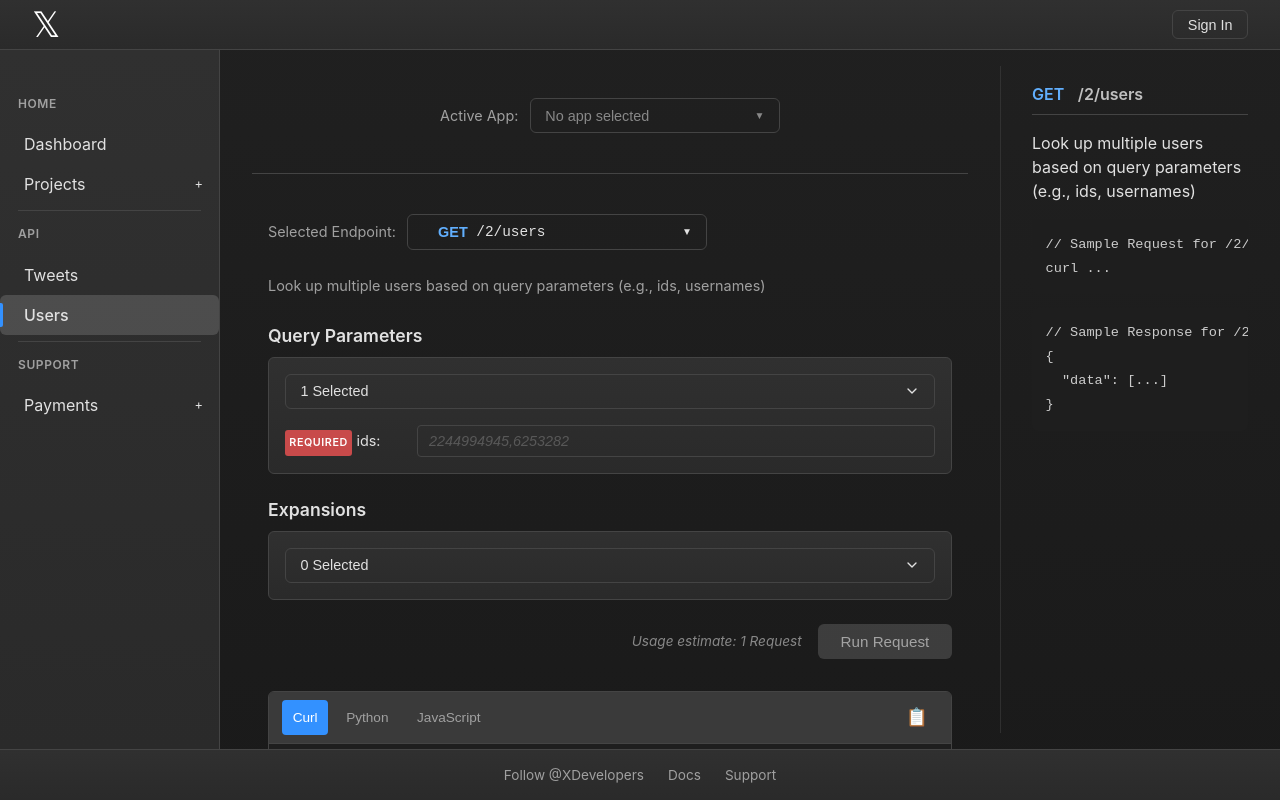
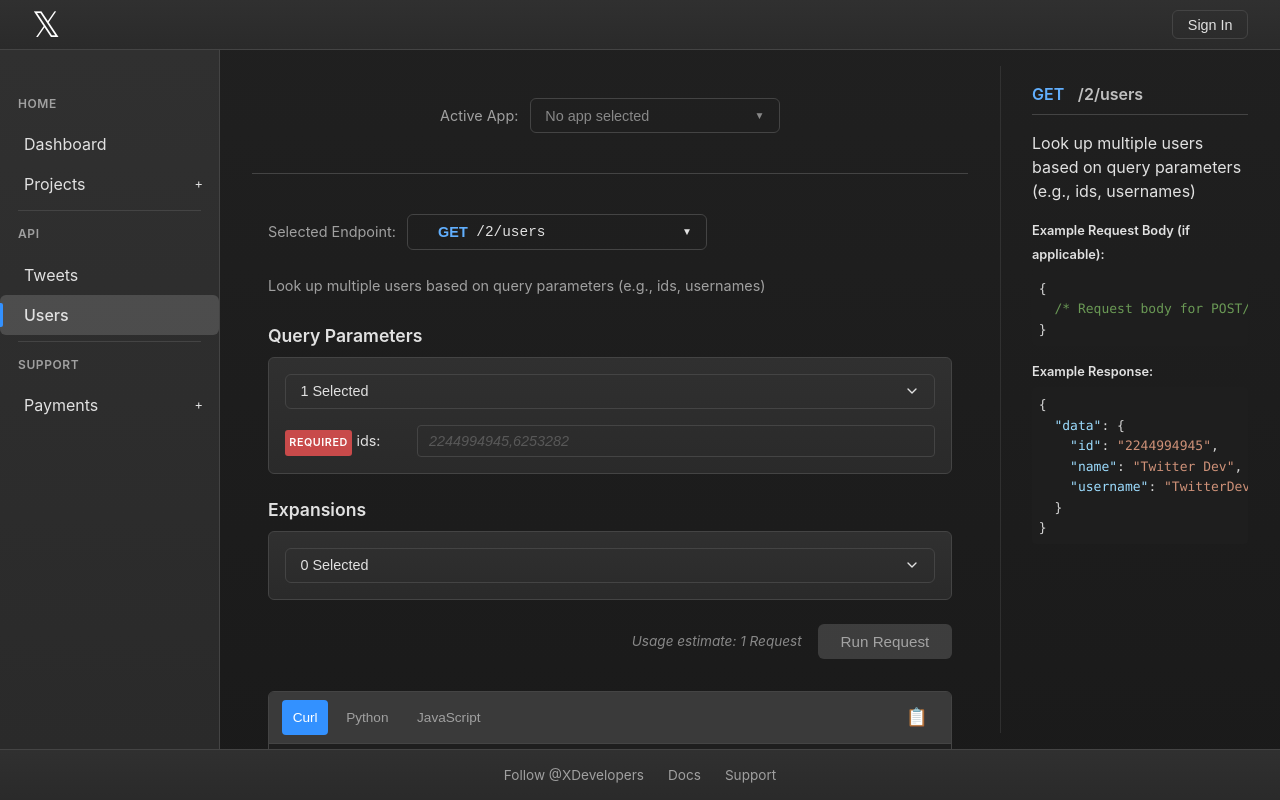
Before and after one commit to m-rosinsky/X-Api-Desktop-Client, a React (Vite) app in the folder x-api-desktop-app/: page / in a window 1280 px wide. Both pictures are taken after a click on the link "Users". Built offline with nearby package versions, Linux system fonts and the light colour scheme.

Commit message:
Added json syntax highlighting for docs

```diff
--- a/x-api-desktop-app/src/styles/api-views.css
+++ b/x-api-desktop-app/src/styles/api-views.css
@@ -275,3 +275,12 @@
   background: #555;
   opacity: 0.6; /* Keep opacity same */
 }
+
+/* Style for labels above code blocks in the sidebar */
+.sidebar-code-label {
+  font-size: 0.8em;
+  font-weight: 600;
+  color: var(--text-color-secondary);
+  margin-bottom: 0.3em;
+  margin-top: 1em; /* Space above label */
+}
--- a/x-api-desktop-app/src/views/TweetsView.tsx
+++ b/x-api-desktop-app/src/views/TweetsView.tsx
@@ -7,6 +7,11 @@ import QueryParamBuilder from '../components/QueryParamBuilder';
 import PathParamBuilder from '../components/PathParamBuilder';
 import CodeSnippetDisplay from '../components/CodeSnippetDisplay';
 import ExpansionsSelector from '../components/ExpansionsSelector';
+import { Prism as SyntaxHighlighter } from 'react-syntax-highlighter';
+import vscDarkPlus from 'react-syntax-highlighter/dist/esm/styles/prism/vsc-dark-plus';
+
+// Type workaround
+const Highlighter: any = SyntaxHighlighter;
 
 // Define the additional props passed down from App.tsx
 interface TweetsViewProps extends ApiViewProps {
@@ -195,13 +200,33 @@ const TweetsView: React.FC<TweetsViewProps> = ({
         <>
           <h3><span className={`endpoint-method method-${endpointDetails.method.toLowerCase()}`}>{endpointDetails.method}</span> {endpointDetails.path}</h3>
           <p>{endpointDetails.summary}</p>
-          <pre><code>{`// Sample Request for ${endpointDetails.path}
-curl ...`}</code></pre>
-          <pre><code>{`// Sample Response for ${endpointDetails.path}
+          <p className="sidebar-code-label">Example Request Body (if applicable):</p>
+          <Highlighter
+            language="json"
+            style={vscDarkPlus}
+            customStyle={{ margin: 0, padding: '0.5em', fontSize: '0.85em', borderRadius: '4px', marginBottom: '1em' }}
+          >
+            {/* Placeholder - Actual body depends on POST/PUT etc. */}
+            {`{
+  "text": "Hello world!"
+}`}
+          </Highlighter>
+          <p className="sidebar-code-label">Example Response:</p>
+          <Highlighter
+            language="json"
+            style={vscDarkPlus}
+            customStyle={{ margin: 0, padding: '0.5em', fontSize: '0.85em', borderRadius: '4px' }}
+          >
+            {/* Example JSON string */}
+            {`{
+  "data": [
     {
-  "data": [...]
-}`}</code></pre>
-          {/* Add more detailed docs here */}
+      "id": "1460323737035677698",
+      "text": "Who am I? I'm Jean Valjean!"
+    }
+  ]
+}`}
+          </Highlighter>
         </>
       ) : (
         <>
--- a/x-api-desktop-app/src/views/UsersView.tsx
+++ b/x-api-desktop-app/src/views/UsersView.tsx
@@ -7,6 +7,11 @@ import PathParamBuilder from '../components/PathParamBuilder';
 import CodeSnippetDisplay from '../components/CodeSnippetDisplay';
 import QueryParamBuilder from '../components/QueryParamBuilder';
 import ExpansionsSelector from '../components/ExpansionsSelector';
+import { Prism as SyntaxHighlighter } from 'react-syntax-highlighter';
+import vscDarkPlus from 'react-syntax-highlighter/dist/esm/styles/prism/vsc-dark-plus';
+
+// Type workaround
+const Highlighter: any = SyntaxHighlighter;
 
 // Define the additional props passed down from App.tsx
 interface UsersViewProps extends ApiViewProps {
@@ -172,23 +177,41 @@ const UsersView: React.FC<UsersViewProps> = ({
         <>
           <h3><span className={`endpoint-method method-${endpointDetails.method.toLowerCase()}`}>{endpointDetails.method}</span> {endpointDetails.path}</h3>
           <p>{endpointDetails.summary}</p>
-          <pre><code>{`// Sample Request for ${endpointDetails.path}
-curl ...`}</code></pre>
-          <pre><code>{`// Sample Response for ${endpointDetails.path}
-{
-  "data": [...]
-}`}</code></pre>
-          {/* Add more detailed docs here */}
+          <p className="sidebar-code-label">Example Request Body (if applicable):</p>
+          <Highlighter
+            language="json"
+            style={vscDarkPlus}
+            customStyle={{ margin: 0, padding: '0.5em', fontSize: '0.85em', borderRadius: '4px', marginBottom: '1em' }}
+          >
+            {`{
+  /* Request body for POST/PUT users - if needed */
+}`}
+          </Highlighter>
+          <p className="sidebar-code-label">Example Response:</p>
+          <Highlighter
+            language="json"
+            style={vscDarkPlus}
+            customStyle={{ margin: 0, padding: '0.5em', fontSize: '0.85em', borderRadius: '4px' }}
+          >
+            {`{
+  "data": {
+    "id": "2244994945",
+    "name": "Twitter Dev",
+    "username": "TwitterDev"
+  }
+}`}
+          </Highlighter>
         </>
       ) : (
         <>
           <h3>API Documentation</h3>
           <p>Select an endpoint from the list on the left to view its documentation.</p>
-            <h3>Guides</h3>
-            <ul className="info-list links">
-              <li><a href="#">Understanding User Objects</a></li>
-              <li><a href="#">Privacy Considerations</a></li>
-            </ul>
+          <h3>Guides</h3>
+          <ul className="info-list links">
+            <li><a href="#">Getting Started</a></li>
+            <li><a href="#">Authentication</a></li>
+            <li><a href="#">Rate Limits</a></li>
+          </ul>
         </>
       )}
     </>
```
Lines whose indentation alone changed are shown as unchanged.
